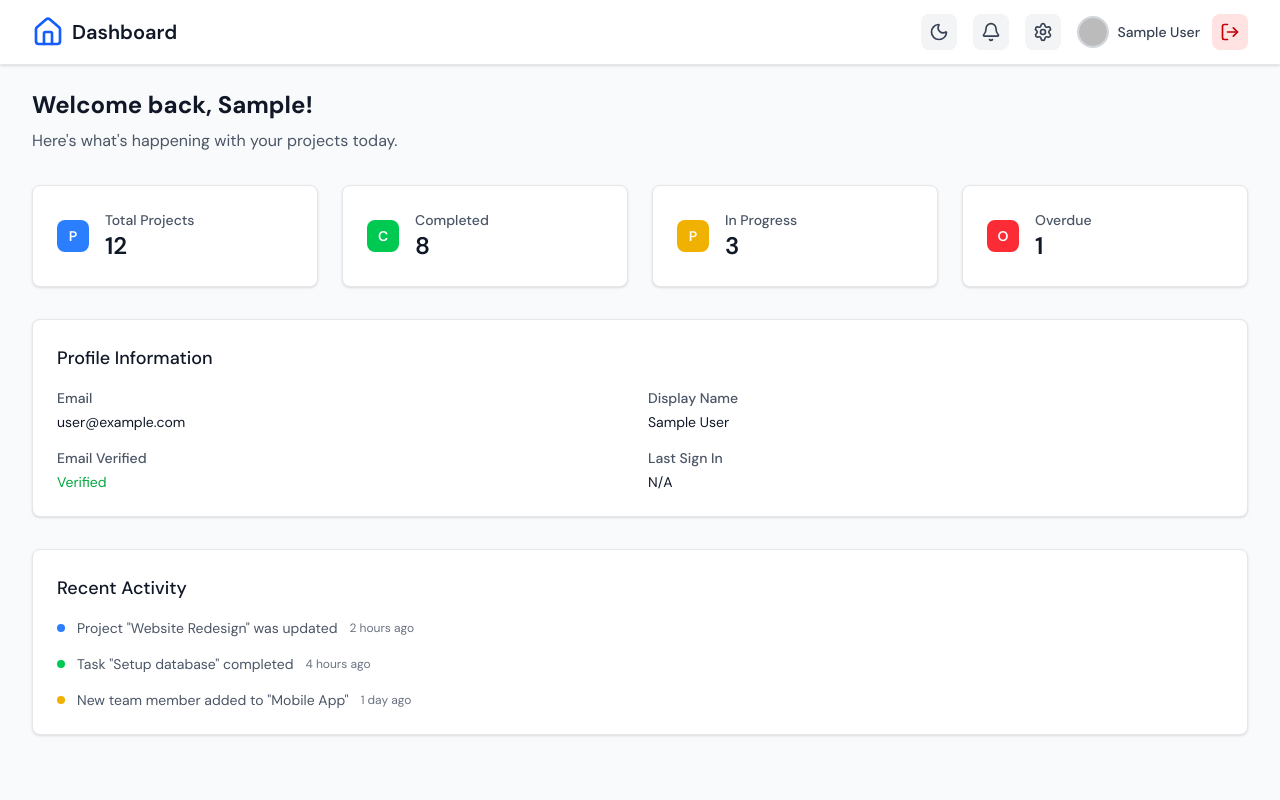
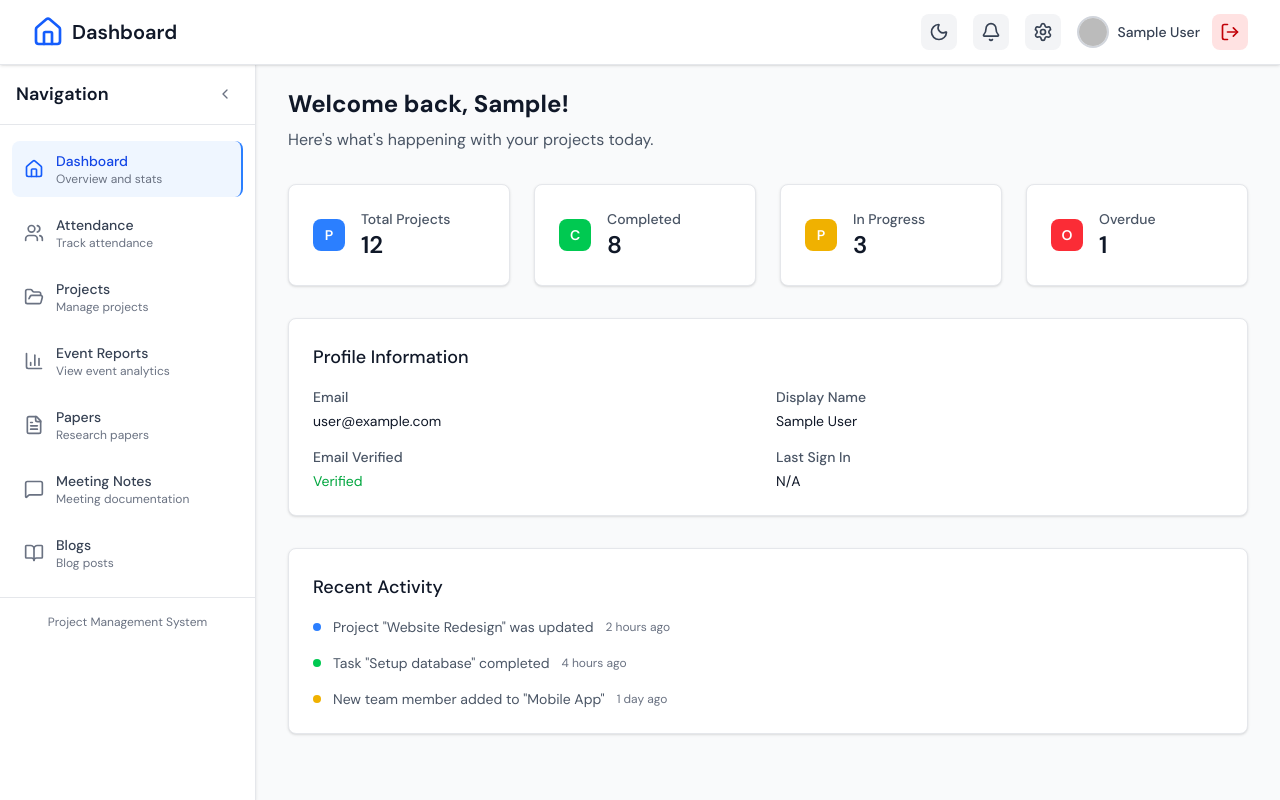
Before and after one commit to Kite-IPS/Project_Management_system, a React app in the folder Client/: page /dashboard in a window 1280 px wide. Built offline with nearby package versions, Linux system fonts and the light colour scheme; no server answers; sample sign-in values are in the browser's storage; the HTML template or start-up script is replaced by a standard one.

Commit message:
feat: - Sidebar component added - Integrated in Dashboard with Some basic Ui and functionalities

```diff
--- /dev/null
+++ b/Client/src/Components/Sidebar.jsx
@@ -0,0 +1,156 @@
+import React, { useState } from "react";
+import { Link, useLocation } from "react-router-dom";
+import {
+  FolderOpen,
+  Users,
+  FileText,
+  Calendar,
+  BookOpen,
+  MessageSquare,
+  ChevronLeft,
+  ChevronRight,
+  Home,
+  BarChart3
+} from 'lucide-react';
+
+export default function Sidebar({ onToggle }) {
+  const location = useLocation();
+  const [isCollapsed, setIsCollapsed] = useState(false);
+
+  const handleToggle = () => {
+    const newCollapsedState = !isCollapsed;
+    setIsCollapsed(newCollapsedState);
+    if (onToggle) {
+      onToggle(newCollapsedState);
+    }
+  };
+
+  const menuItems = [
+    {
+      name: 'Dashboard',
+      path: '/dashboard',
+      icon: Home,
+      description: 'Overview and stats'
+    },
+    {
+      name: 'Attendance',
+      path: '/attendance',
+      icon: Users,
+      description: 'Track attendance'
+    },
+    {
+      name: 'Projects',
+      path: '/projects',
+      icon: FolderOpen,
+      description: 'Manage projects'
+    },
+    {
+      name: 'Event Reports',
+      path: '/event-reports',
+      icon: BarChart3,
+      description: 'View event analytics'
+    },
+    {
+      name: 'Papers',
+      path: '/papers',
+      icon: FileText,
+      description: 'Research papers'
+    },
+    {
+      name: 'Meeting Notes',
+      path: '/meeting-notes',
+      icon: MessageSquare,
+      description: 'Meeting documentation'
+    },
+    {
+      name: 'Blogs',
+      path: '/blogs',
+      icon: BookOpen,
+      description: 'Blog posts'
+    }
+  ];
+
+  return (
+    <aside className={`
+      fixed left-0 top-16 h-[calc(100vh-4rem)] z-40 transition-all duration-300 ease-in-out
+      ${isCollapsed ? 'w-16' : 'w-64'}
+      bg-white dark:bg-gray-800 border-r border-gray-200 dark:border-gray-700
+      shadow-sm
+    `}>
+      {/* Header with collapse button */}
+      <div className="flex items-center justify-between p-4 border-b border-gray-200 dark:border-gray-700">
+        {!isCollapsed && (
+          <h2 className="text-lg font-semibold text-gray-900 dark:text-white">
+            Navigation
+          </h2>
+        )}
+        <button
+          onClick={handleToggle}
+          className="p-1.5 rounded-lg hover:bg-gray-100 dark:hover:bg-gray-700
+                     text-gray-500 dark:text-gray-400 hover:text-gray-700 dark:hover:text-gray-200
+                     transition-colors duration-200 focus:outline-none focus:ring-2 focus:ring-blue-500"
+          title={isCollapsed ? 'Expand sidebar' : 'Collapse sidebar'}
+        >
+          {isCollapsed ? (
+            <ChevronRight className="h-4 w-4" />
+          ) : (
+            <ChevronLeft className="h-4 w-4" />
+          )}
+        </button>
+      </div>
+
+      {/* Navigation Menu */}
+      <nav className="flex-1 px-3 py-4">
+        <ul className="space-y-2">
+          {menuItems.map((item) => {
+            const Icon = item.icon;
+            const isActive = location.pathname === item.path ||
+                           (item.path !== '/dashboard' && location.pathname.startsWith(item.path));
+
+            return (
+              <li key={item.path}>
+                <Link
+                  to={item.path}
+                  className={`
+                    group flex items-center px-3 py-2.5 rounded-lg transition-all duration-200
+                    ${isActive
+                      ? 'bg-blue-50 dark:bg-blue-900/20 text-blue-700 dark:text-blue-300 border-r-2 border-blue-500'
+                      : 'text-gray-700 dark:text-gray-300 hover:bg-gray-100 dark:hover:bg-gray-700 hover:text-gray-900 dark:hover:text-white'
+                    }
+                  `}
+                  title={isCollapsed ? item.name : ''}
+                >
+                  <Icon className={`
+                    h-5 w-5 flex-shrink-0 transition-colors duration-200
+                    ${isActive
+                      ? 'text-blue-600 dark:text-blue-400'
+                      : 'text-gray-500 dark:text-gray-400 group-hover:text-gray-700 dark:group-hover:text-gray-200'
+                    }
+                  `} />
+
+                  {!isCollapsed && (
+                    <div className="ml-3 flex-1 min-w-0">
+                      <p className="text-sm font-medium truncate">{item.name}</p>
+                      <p className="text-xs text-gray-500 dark:text-gray-400 truncate">
+                        {item.description}
+                      </p>
+                    </div>
+                  )}
+                </Link>
+              </li>
+            );
+          })}
+        </ul>
+      </nav>
+
+      {/* Footer */}
+      {!isCollapsed && (
+        <div className="px-3 py-4 border-t border-gray-200 dark:border-gray-700">
+          <div className="text-xs text-gray-500 dark:text-gray-400 text-center">
+            Project Management System
+          </div>
+        </div>
+      )}
+    </aside>
+  );
+}
--- a/Client/src/Config/firebase.js
+++ b/Client/src/Config/firebase.js
@@ -64,9 +64,8 @@ export const signInWithGoogle = async () => {
     console.log('Google auth successful, checking email authorization');
 
     // Step 2: Check if email is authorized BEFORE proceeding
-    let checkResponse;
     try {
-      checkResponse = await apiCall('/auth/check-email', {
+      await apiCall('/auth/check-email', {
         method: 'POST',
         body: JSON.stringify({ email: user.email })
       });
@@ -153,7 +152,7 @@ export const logOut = async () => {
             Authorization: `Bearer ${token}`
           }
         });
-      } catch (error) {
+      } catch {
         console.log('Backend logout failed, but continuing with client logout');
       }
     }
--- a/Client/src/Pages/Dashboard.jsx
+++ b/Client/src/Pages/Dashboard.jsx
@@ -1,14 +1,26 @@
-import React from 'react';
+import React, { useState, useEffect } from 'react';
 import { useAuth } from '../Context/AuthContent';
 import { useTheme } from '../Context/ThemeContext';
 import { logOut } from '../Config/firebase';
 import { useNavigate } from 'react-router-dom';
 import { Sun, Moon, LogOut, User, Settings, Bell, Home } from 'lucide-react';
+import Sidebar from '../components/Sidebar.jsx';
 
 const Dashboard = () => {
-  const { currentUser, userProfile } = useAuth();
+  const { userProfile } = useAuth();
   const { isDarkMode, toggleTheme } = useTheme();
   const navigate = useNavigate();
+  const [isLoading, setIsLoading] = useState(true);
+  const [sidebarCollapsed, setSidebarCollapsed] = useState(false);
+
+  useEffect(() => {
+    // Show loading screen for 2 seconds when dashboard loads
+    const timer = setTimeout(() => {
+      setIsLoading(false);
+    }, 2000);
+
+    return () => clearTimeout(timer);
+  }, []);
 
   const handleLogout = async () => {
     try {
@@ -19,10 +31,26 @@ const Dashboard = () => {
     }
   };
 
+  if (isLoading) {
+    return (
+      <div className="h-screen flex items-center justify-center bg-gray-50 dark:bg-gray-900">
+        <div className="text-center">
+          <div className="animate-spin rounded-full h-12 w-12 border-b-2 border-blue-500 mx-auto mb-4"></div>
+          <h1 className="text-2xl font-semibold text-gray-900 dark:text-white mb-2">
+            Welcome to Project Management System
+          </h1>
+          <p className="text-gray-600 dark:text-gray-400">
+            Loading your dashboard...
+          </p>
+        </div>
+      </div>
+    );
+  }
+
   return (
     <div className="min-h-screen bg-gray-50 dark:bg-gray-900 transition-colors duration-200">
       {/* Header */}
-      <header className="bg-white dark:bg-gray-800 shadow-sm border-b border-gray-200 dark:border-gray-700">
+      <header className="fixed top-0 left-0 right-0 z-50 bg-white dark:bg-gray-800 shadow-sm border-b border-gray-200 dark:border-gray-700">
         <div className="max-w-7xl mx-auto px-4 sm:px-6 lg:px-8">
           <div className="flex justify-between items-center h-16">
             {/* Logo/Title */}
@@ -91,8 +119,12 @@ const Dashboard = () => {
         </div>
       </header>
 
+      {/* Sidebar */}
+      <Sidebar onToggle={setSidebarCollapsed} />
+
       {/* Main Content */}
-      <main className="max-w-7xl mx-auto py-6 px-4 sm:px-6 lg:px-8">
+      <main className={`pt-16 min-h-screen transition-all duration-300 ease-in-out ${sidebarCollapsed ? 'ml-16' : 'ml-64'}`}>
+        <div className="max-w-7xl mx-auto py-6 px-4 sm:px-6 lg:px-8">
           {/* Welcome Section */}
           <div className="mb-8">
             <h2 className="text-2xl font-bold text-gray-900 dark:text-white mb-2">
@@ -226,6 +258,7 @@ const Dashboard = () => {
               </div>
             </div>
           </div>
+        </div>
       </main>
     </div>
   );
```
Lines whose indentation alone changed are shown as unchanged.
